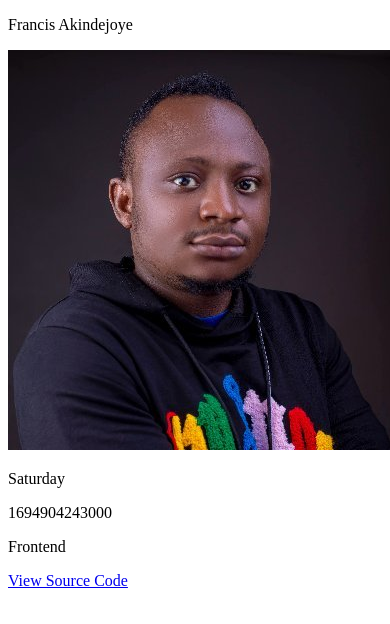
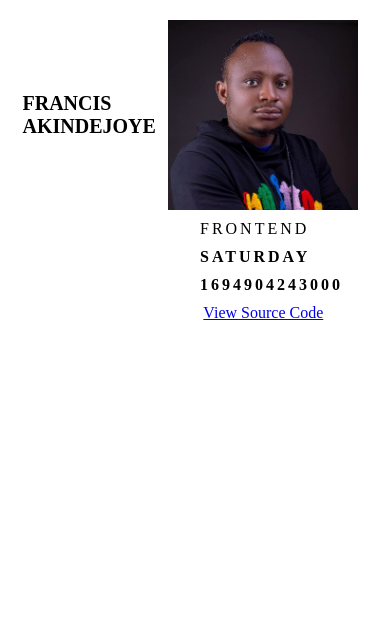
Before and after one commit to Akindejoye/hng_stage_one, a plain HTML site: page index.html in a window 390 px wide. Drawn offline with Linux system fonts and the light colour scheme.

Commit message:
Responsiveness

```diff
--- a/index.html
+++ b/index.html
@@ -3,15 +3,16 @@
 <head>
   <meta charset="UTF-8">
   <meta name="viewport" content="width=device-width, initial-scale=1.0">
+  <link rel="stylesheet" href="styles.css">
   <title>HNGx-Stage One</title>
 </head>
 <body>
 
   <!-- Slack Name -->
-  <p data-testid="slackUserName">Francis Akindejoye</p>
+  <h1 data-testid="slackUserName">Francis Akindejoye</h1>
 
   <!-- Slack Picture -->
-  <div>
+  <div class="img-box">
     <img
       data-testid="slackDisplayImage"
       src="./images/twitter-pic.jpg"
@@ -19,10 +20,10 @@
   </div>
 
   <!-- Current Day of the Week -->
-  <p data-testid="currentDayOfTheWeek"></p>
+  <h2 data-testid="currentDayOfTheWeek"></h2>
 
   <!-- Current UTC Time -->
-  <p data-testid="currentUTCTime"></p>
+  <h3 data-testid="currentUTCTime"></h3>
 
   <!-- My Track -->
   <p data-testid="myTrack">Frontend</p>
--- a/styles.css
+++ b/styles.css
@@ -0,0 +1,101 @@
+*,
+::before,
+::after,
+h1,
+h2,
+h3,
+p {
+  margin: 0;
+  padding: 0;
+  border-bottom: inherit;
+}
+
+html {
+  box-sizing: border-box;
+  font-size: 100%;
+}
+
+body {
+  display: grid;
+  grid-template-columns: repeat(12, 1fr);
+  grid-template-rows: repeat(5, min-content);
+  height: 100vh;
+  padding-top: 20px;
+  padding-left: 10px;
+}
+
+h1{
+  text-transform: uppercase;
+  grid-column: 2 / span 3;
+  grid-row: 1 / 2;
+  justify-self: center;
+  align-self: center;
+  font-size: 35px;
+}
+
+p {
+  grid-column: 8 / span 4;
+  grid-row: 2 / 3;
+  align-self: flex-end;
+  font-size: 25px;
+  letter-spacing: 3px;
+  text-transform: uppercase;
+  margin-top: 10px;
+}
+
+.img-box {
+  grid-column: 6 / span 6;
+}
+
+img {
+  display: block;
+  width: 100%;
+  height: 100%;
+  object-fit: cover;
+}
+
+h2 {
+  grid-column: 8 / span 2;
+  grid-row: 3 / 4;
+  margin-top: 10px;
+  font-size: 20px;
+  letter-spacing: 3px;
+  text-transform: uppercase;
+}
+
+h3 {
+  grid-column: 8 / span 2;
+  grid-row: 4 / 5;
+  margin-top: 10px;
+  font-size: 20px;
+  letter-spacing: 3px;
+}
+
+a {
+  grid-column: 7 / -1;
+  grid-column: 7 / span 4;
+  justify-self: center;
+  margin-top: 10px;
+}
+
+@media (max-width: 620px) {
+  h1 {
+    font-size: 20px;
+  }
+
+  p {
+    font-size: 17px;
+  }
+
+  h2, h3 {
+    font-size: 14px;
+  }
+}
+
+@media (max-width: 430px) {
+  p, h2, h3 {
+    grid-column: 7 / span 2;
+    justify-self: start;
+    font-size: 16px;
+  }
+}
```
